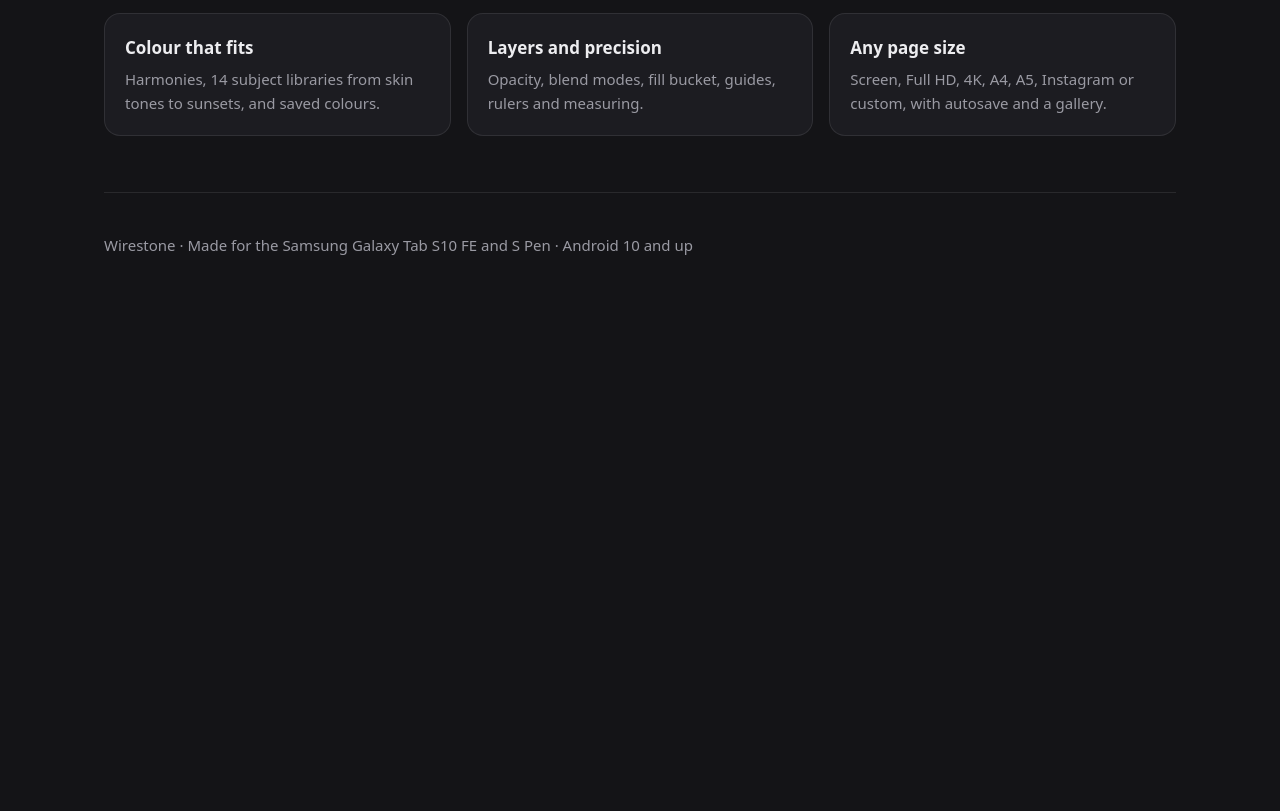
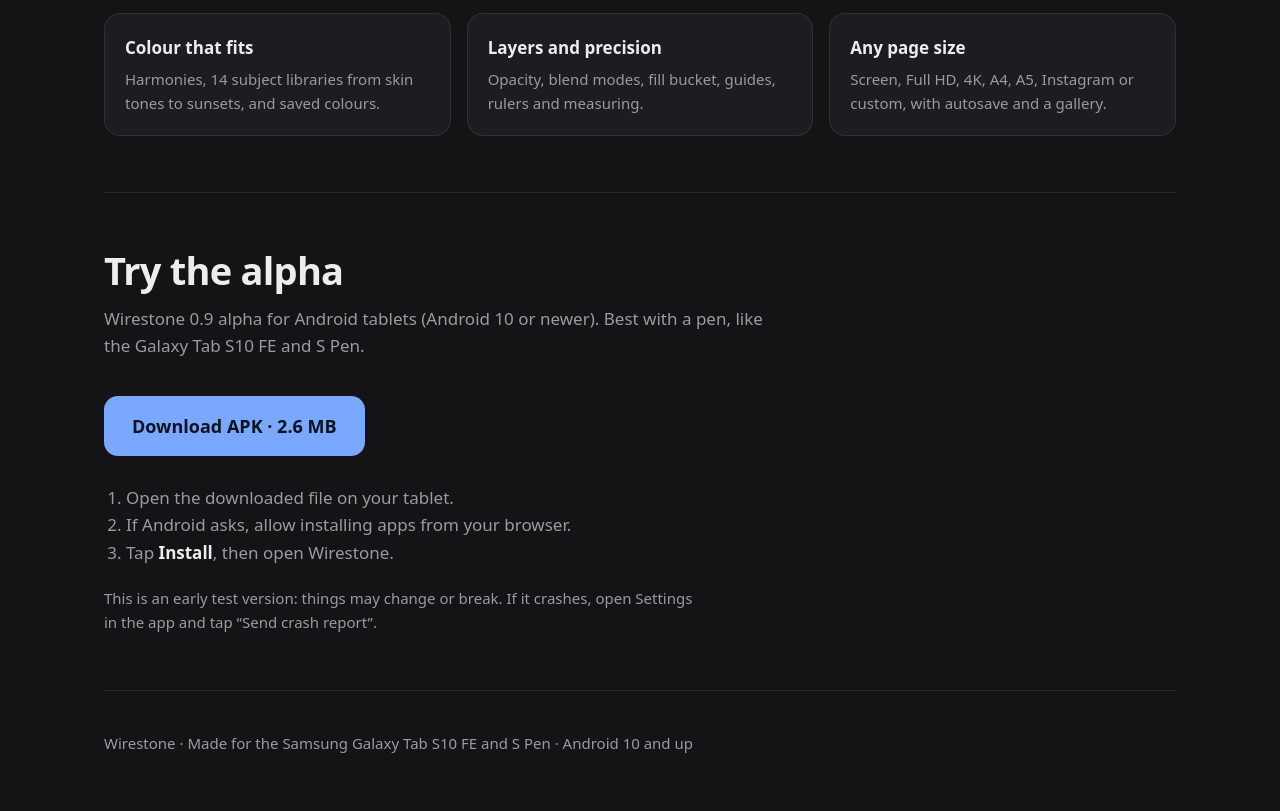
Before and after one commit to karmaza123/wirestone, a plain HTML site: page index.html in a window 1280 px wide. Shown: the part 2733-3544 px from the top of the page. Before the commit the page ends 3046 px from the top, so only its background shows below. Drawn offline with Linux system fonts and the light colour scheme.

Commit message:
Add alpha APK download

```diff
--- a/index.html
+++ b/index.html
@@ -50,6 +50,13 @@
   .feature { background: var(--surface); border: 1px solid var(--line); border-radius: 16px; padding: 20px; }
   .feature h3 { margin: 0 0 6px; font-size: 17px; }
   .feature p { margin: 0; color: var(--muted); font-size: 15px; }
+
+  .dl-btn { display: inline-block; padding: 16px 28px; border-radius: 14px; background: var(--accent); color: #0e1320; font-weight: 700; font-size: 18px; text-decoration: none; }
+  .dl-btn:hover { filter: brightness(1.08); }
+  .dl-btn:focus-visible { outline: 3px solid var(--text); outline-offset: 3px; }
+  .steps { color: var(--muted); margin: 28px 0 0; padding-left: 22px; }
+  .steps b { color: var(--text); }
+  .note { color: var(--muted); font-size: 15px; margin: 20px 0 0; max-width: 40em; }
 
   footer { padding: 40px 0 56px; color: var(--muted); font-size: 15px; border-top: 1px solid var(--line); }
 
@@ -126,6 +133,18 @@
     </div>
   </section>
 
+  <section class="download" id="download">
+    <h2>Try the alpha</h2>
+    <p class="lede">Wirestone 0.9 alpha for Android tablets (Android 10 or newer). Best with a pen, like the Galaxy Tab S10 FE and S Pen.</p>
+    <a class="dl-btn" href="download/Wirestone-0.9-alpha.apk" download>Download APK · 2.6 MB</a>
+    <ol class="steps">
+      <li>Open the downloaded file on your tablet.</li>
+      <li>If Android asks, allow installing apps from your browser.</li>
+      <li>Tap <b>Install</b>, then open Wirestone.</li>
+    </ol>
+    <p class="note">This is an early test version: things may change or break. If it crashes, open Settings in the app and tap “Send crash report”.</p>
+  </section>
+
   <footer>Wirestone · Made for the Samsung Galaxy Tab S10 FE and S Pen · Android 10 and up</footer>
 </div>
 </body>
```
Also changed, not shown: vercel.json (added), 2 other files.
